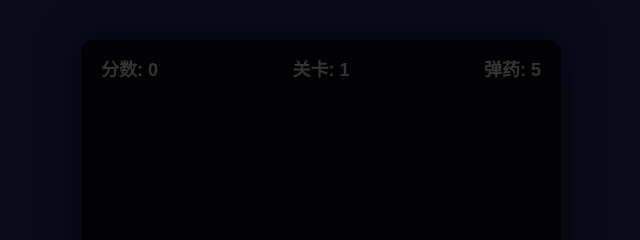
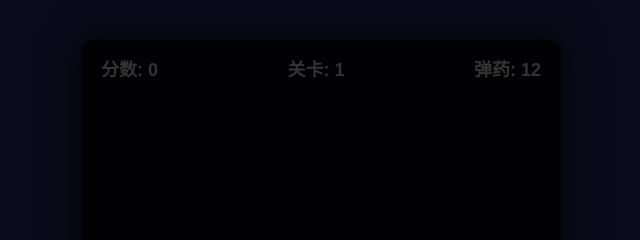
Before and after one commit to wmvivi/second, a plain HTML site: page index.html in a window 1280 px wide. Shown: the top 240 px of the page, 319-959 px from the left. Drawn offline with Linux system fonts and the light colour scheme.

Commit message:
Update index.html

```diff
--- a/index.html
+++ b/index.html
@@ -53,7 +53,7 @@
         <div id="ui">
             <span id="scoreText">分数: 0</span>
             <span id="levelText">关卡: 1</span>
-            <span id="ammoText">弹药: 5</span>
+            <span id="ammoText">弹药: 12</span>
         </div>
 
         <div id="startScreen" class="screen">
```
